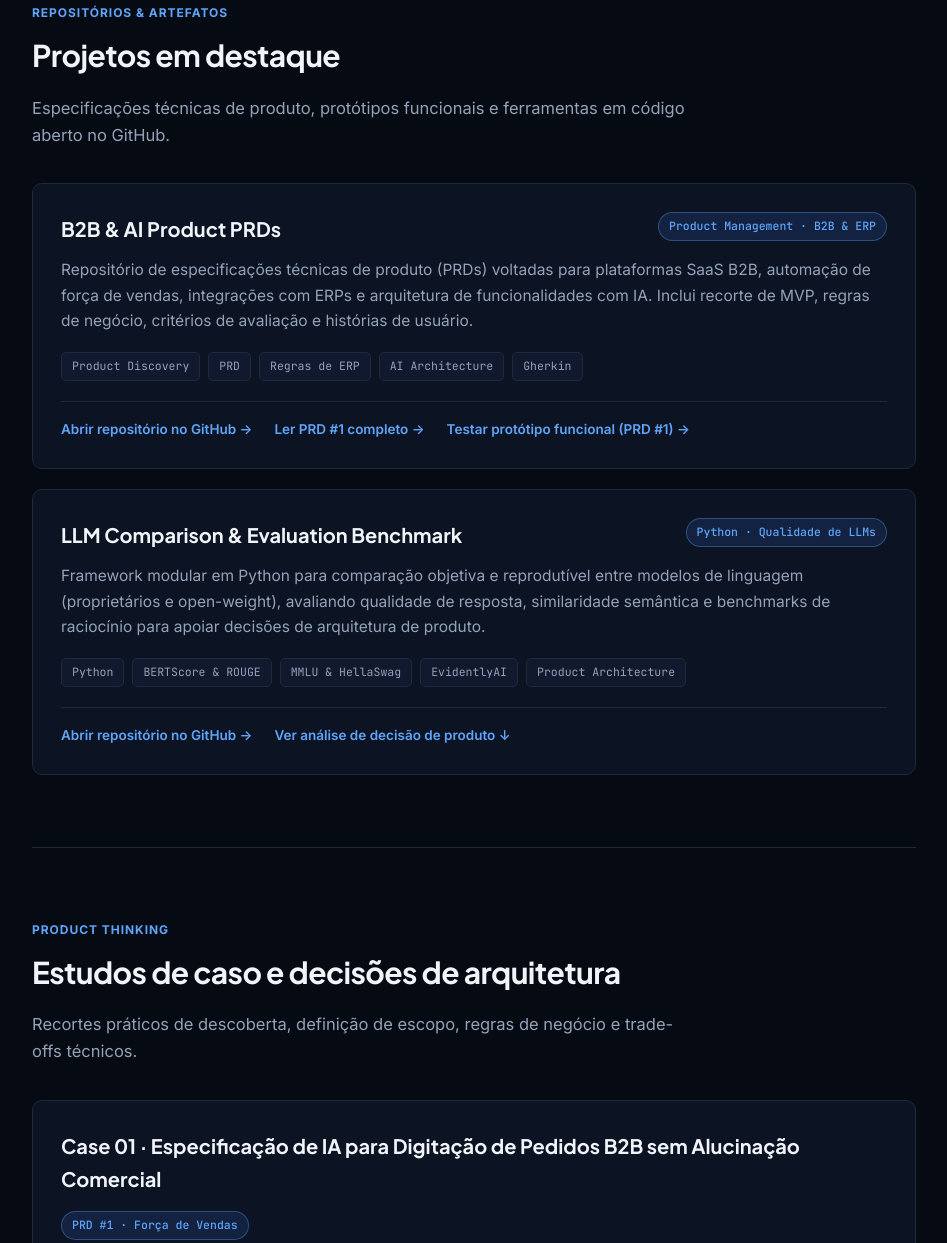
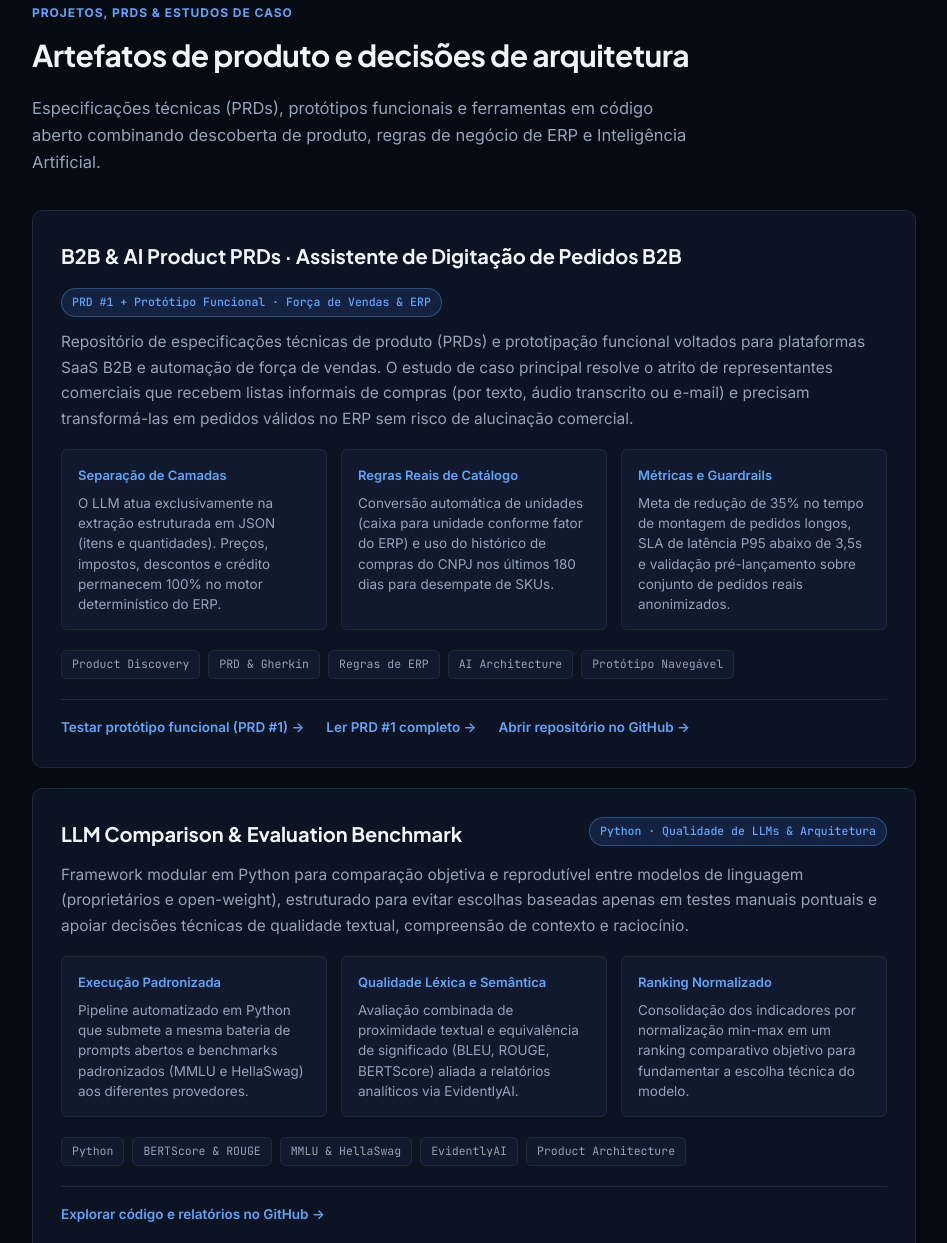
Before and after one commit to caiocezarq/caiocezarq.github.io, a plain HTML site: page index.html in a window 1280 px wide. Shown: the part 1557-2800 px from the top of the page, without its empty margins (166-1113 px from the left). Drawn offline with Linux system fonts and the light colour scheme.

Commit message:
Unificando projetos e estudos de caso na pagina

```diff
--- a/index.html
+++ b/index.html
@@ -616,8 +616,7 @@
     <div class="nav-right">
       <ul class="nav-links">
         <li><a href="#about">Sobre</a></li>
-        <li><a href="#projects">Projetos</a></li>
-        <li><a href="#cases">Cases</a></li>
+        <li><a href="#projects">Projetos &amp; Cases</a></li>
         <li><a href="#certifications">Credenciais</a></li>
         <li><a href="#contact">Contato</a></li>
       </ul>
@@ -699,69 +698,18 @@
   </section>
 
   <section id="projects">
-    <div class="section-kicker">Repositórios &amp; Artefatos</div>
-    <h2>Projetos em destaque</h2>
-    <p class="section-intro">Especificações técnicas de produto, protótipos funcionais e ferramentas em código aberto no GitHub.</p>
+    <div class="section-kicker">Projetos, PRDs &amp; Estudos de Caso</div>
+    <h2>Artefatos de produto e decisões de arquitetura</h2>
+    <p class="section-intro">Especificações técnicas (PRDs), protótipos funcionais e ferramentas em código aberto combinando descoberta de produto, regras de negócio de ERP e Inteligência Artificial.</p>
 
     <div class="cards-stack">
       <article class="card">
         <div class="card-header">
-          <h3 class="card-title">B2B &amp; AI Product PRDs</h3>
-          <span class="card-badge">Product Management · B2B &amp; ERP</span>
+          <h3 class="card-title">B2B &amp; AI Product PRDs · Assistente de Digitação de Pedidos B2B</h3>
+          <span class="card-badge">PRD #1 + Protótipo Funcional · Força de Vendas &amp; ERP</span>
         </div>
         <p class="card-body">
-          Repositório de especificações técnicas de produto (PRDs) voltadas para plataformas SaaS B2B, automação de força de vendas, integrações com ERPs e arquitetura de funcionalidades com IA. Inclui recorte de MVP, regras de negócio, critérios de avaliação e histórias de usuário.
-        </p>
-        <div class="tag-row">
-          <span class="tag">Product Discovery</span>
-          <span class="tag">PRD</span>
-          <span class="tag">Regras de ERP</span>
-          <span class="tag">AI Architecture</span>
-          <span class="tag">Gherkin</span>
-        </div>
-        <div class="card-links">
-          <a href="https://github.com/caiocezarq/product-prds" target="_blank" rel="noopener">Abrir repositório no GitHub →</a>
-          <a href="https://github.com/caiocezarq/product-prds/blob/main/prds/01-assistente-pedidos-b2b.md" target="_blank" rel="noopener">Ler PRD #1 completo →</a>
-          <a href="https://caiocezarq.github.io/product-prds/prototype/" target="_blank" rel="noopener">Testar protótipo funcional (PRD #1) →</a>
-        </div>
-      </article>
-
-      <article class="card">
-        <div class="card-header">
-          <h3 class="card-title">LLM Comparison &amp; Evaluation Benchmark</h3>
-          <span class="card-badge">Python · Qualidade de LLMs</span>
-        </div>
-        <p class="card-body">
-          Framework modular em Python para comparação objetiva e reprodutível entre modelos de linguagem (proprietários e open-weight), avaliando qualidade de resposta, similaridade semântica e benchmarks de raciocínio para apoiar decisões de arquitetura de produto.
-        </p>
-        <div class="tag-row">
-          <span class="tag">Python</span>
-          <span class="tag">BERTScore &amp; ROUGE</span>
-          <span class="tag">MMLU &amp; HellaSwag</span>
-          <span class="tag">EvidentlyAI</span>
-          <span class="tag">Product Architecture</span>
-        </div>
-        <div class="card-links">
-          <a href="https://github.com/caiocezarq/llm-comparison-benchmark" target="_blank" rel="noopener">Abrir repositório no GitHub →</a>
-          <a href="#cases">Ver análise de decisão de produto ↓</a>
-        </div>
-      </article>
-    </div>
-  </section>
-
-  <section id="cases">
-    <div class="section-kicker">Product Thinking</div>
-    <h2>Estudos de caso e decisões de arquitetura</h2>
-    <p class="section-intro">Recortes práticos de descoberta, definição de escopo, regras de negócio e trade-offs técnicos.</p>
-
-    <div class="cards-stack">
-      <article class="card">
-        <div class="card-header">
-          <h3 class="card-title">Case 01 · Especificação de IA para Digitação de Pedidos B2B sem Alucinação Comercial</h3>
-          <span class="card-badge">PRD #1 · Força de Vendas</span>
-        </div>
-        <p class="card-body">
-          <strong>Contexto:</strong> Representantes comerciais no atacado recebem listas informais de compras por texto e gastam vários minutos buscando item a item em catálogos extensos, além de enfrentarem rejeições de sincronização no ERP por divergência de fator de embalagem ou saldo de estoque.
+          Repositório de especificações técnicas de produto (PRDs) e prototipação funcional voltados para plataformas SaaS B2B e automação de força de vendas. O estudo de caso principal resolve o atrito de representantes comerciais que recebem listas informais de compras (por texto, áudio transcrito ou e-mail) e precisam transformá-las em pedidos válidos no ERP sem risco de alucinação comercial.
         </p>
         <div class="case-breakdown">
           <div class="breakdown-box">
@@ -777,19 +725,27 @@
             <span>Meta de redução de 35% no tempo de montagem de pedidos longos, SLA de latência P95 abaixo de 3,5s e validação pré-lançamento sobre conjunto de pedidos reais anonimizados.</span>
           </div>
         </div>
+        <div class="tag-row">
+          <span class="tag">Product Discovery</span>
+          <span class="tag">PRD &amp; Gherkin</span>
+          <span class="tag">Regras de ERP</span>
+          <span class="tag">AI Architecture</span>
+          <span class="tag">Protótipo Navegável</span>
+        </div>
         <div class="card-links">
-          <a href="https://github.com/caiocezarq/product-prds/blob/main/prds/01-assistente-pedidos-b2b.md" target="_blank" rel="noopener">Ler especificação técnica no GitHub →</a>
-          <a href="https://caiocezarq.github.io/product-prds/prototype/" target="_blank" rel="noopener">Testar protótipo navegável →</a>
+          <a href="https://caiocezarq.github.io/product-prds/prototype/" target="_blank" rel="noopener">Testar protótipo funcional (PRD #1) →</a>
+          <a href="https://github.com/caiocezarq/product-prds/blob/main/prds/01-assistente-pedidos-b2b.md" target="_blank" rel="noopener">Ler PRD #1 completo →</a>
+          <a href="https://github.com/caiocezarq/product-prds" target="_blank" rel="noopener">Abrir repositório no GitHub →</a>
         </div>
       </article>
 
       <article class="card">
         <div class="card-header">
-          <h3 class="card-title">Case 02 · Comparação Objetiva de Qualidade entre Modelos de Linguagem (LLMs)</h3>
-          <span class="card-badge">Arquitetura de Produto &amp; IA</span>
+          <h3 class="card-title">LLM Comparison &amp; Evaluation Benchmark</h3>
+          <span class="card-badge">Python · Qualidade de LLMs &amp; Arquitetura</span>
         </div>
         <p class="card-body">
-          <strong>Contexto:</strong> Escolher entre diferentes modelos de linguagem (proprietários ou open-weight) apenas com testes manuais pontuais dificulta a comparação justa de qualidade textual, compreensão de contexto e raciocínio ao definir a arquitetura de uma solução com IA.
+          Framework modular em Python para comparação objetiva e reprodutível entre modelos de linguagem (proprietários e open-weight), estruturado para evitar escolhas baseadas apenas em testes manuais pontuais e apoiar decisões técnicas de qualidade textual, compreensão de contexto e raciocínio.
         </p>
         <div class="case-breakdown">
           <div class="breakdown-box">
@@ -804,6 +760,13 @@
             <strong>Ranking Normalizado</strong>
             <span>Consolidação dos indicadores por normalização min-max em um ranking comparativo objetivo para fundamentar a escolha técnica do modelo.</span>
           </div>
+        </div>
+        <div class="tag-row">
+          <span class="tag">Python</span>
+          <span class="tag">BERTScore &amp; ROUGE</span>
+          <span class="tag">MMLU &amp; HellaSwag</span>
+          <span class="tag">EvidentlyAI</span>
+          <span class="tag">Product Architecture</span>
         </div>
         <div class="card-links">
           <a href="https://github.com/caiocezarq/llm-comparison-benchmark" target="_blank" rel="noopener">Explorar código e relatórios no GitHub →</a>
```
